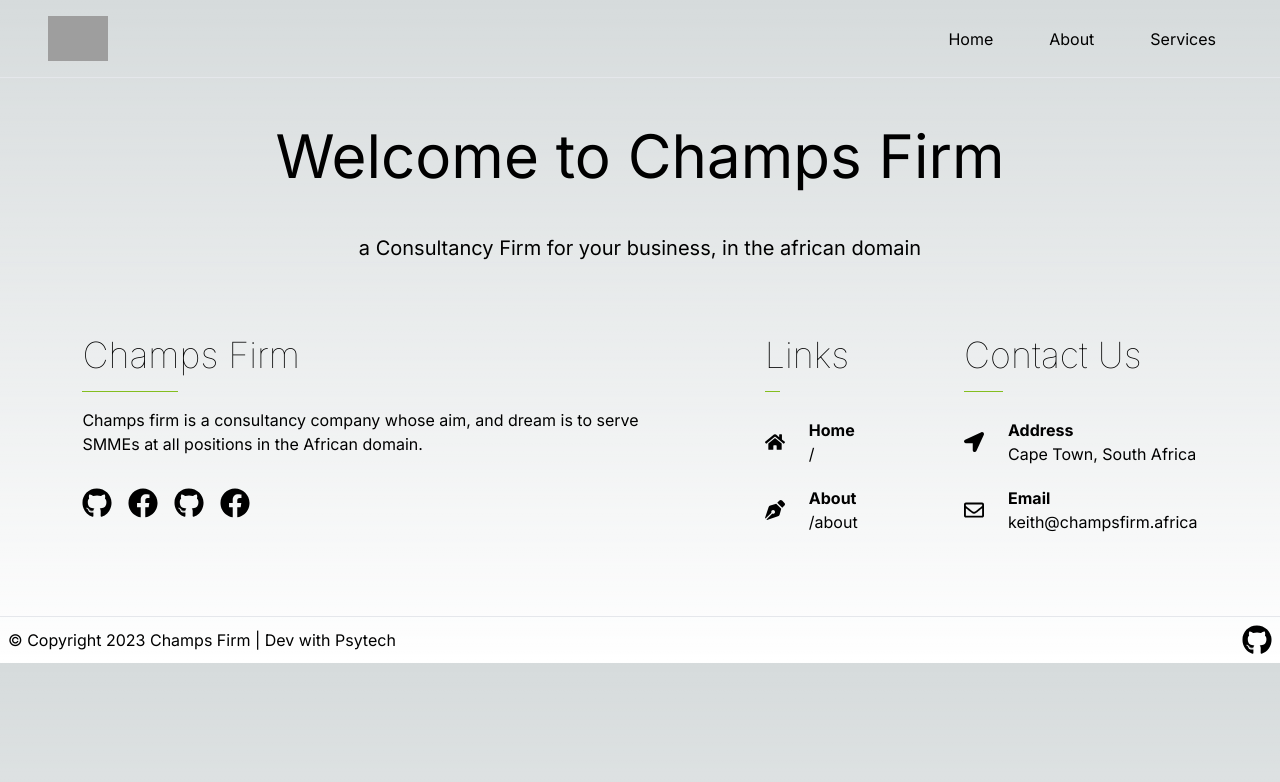
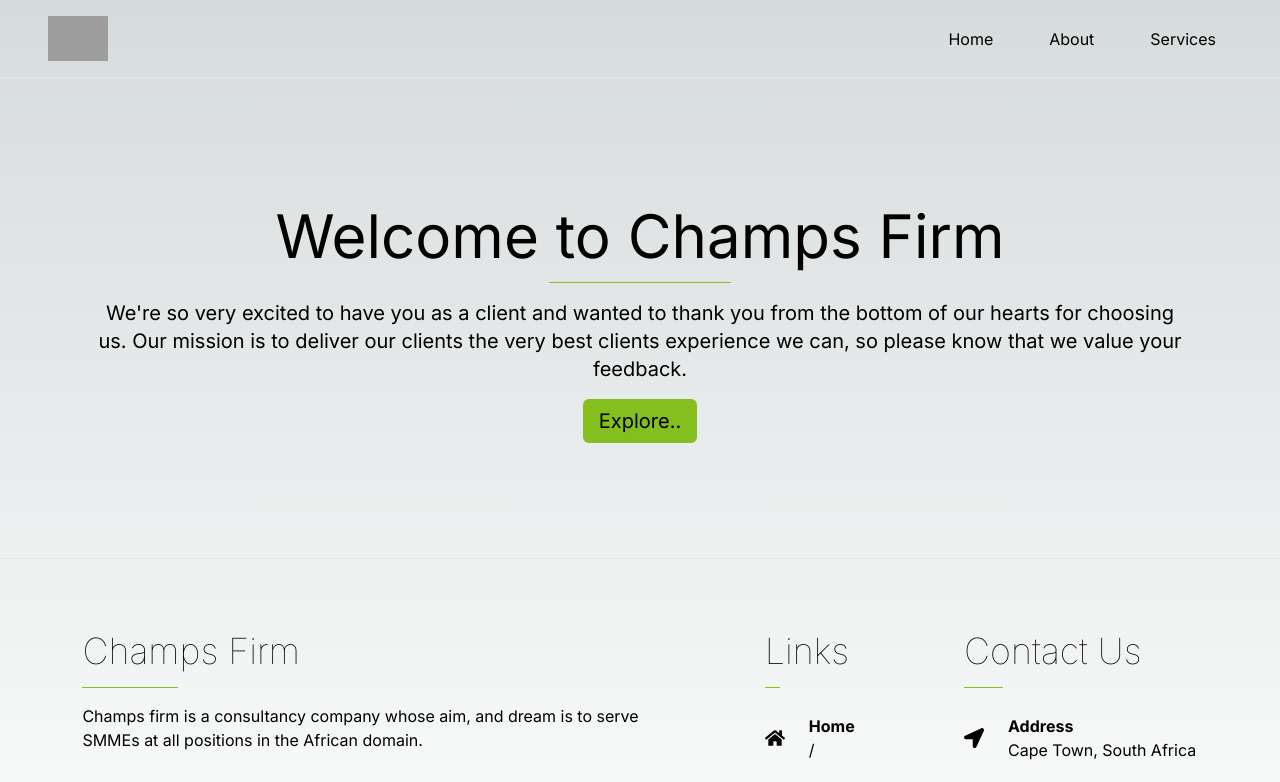
Before and after one commit to christiaan-fourie/champs.firm, a Next.js app: page / in a window 1280 px wide. Shown: the top 782 px of the page. Built offline with nearby package versions, Linux system fonts and the light colour scheme; grey boxes are pictures that could not be loaded.

Commit message:
Update page.tsx

```diff
--- a/app/page.tsx
+++ b/app/page.tsx
@@ -1,18 +1,22 @@
 import Image from 'next/image'
+
 
 export default function Home() {
   return (
     <>
-      <div className="container">
-        <main className='text-center text-xl'>
-          <h1 className="text-6xl p-12">
-            Welcome to <a href="https://nextjs.org">Champs Firm</a>
+      <div className="w-full min-h-[60vh]">
+        <main className='text-xl text-center mx-24'>
+          <h1 className="text-6xl pt-32">
+            Welcome to <a href="#">Champs Firm</a>
           </h1>
+          <div className='w-1/6 h-[1px] bg-[#84be1f] my-4 mx-auto'></div>
           <p>
-            a Consultancy Firm for your business, in the african domain
+          We're so very excited to have you as a client and wanted to thank you from the bottom of our hearts for choosing us. Our mission is to deliver our clients the very best clients experience we can, so please know that we value your feedback.
           </p>
+          <button className='bg-[#84be1f] my-4 rounded-md px-4 py-2'>Explore..</button>
         </main>
       </div>
+
     </>
   )
 }
```
